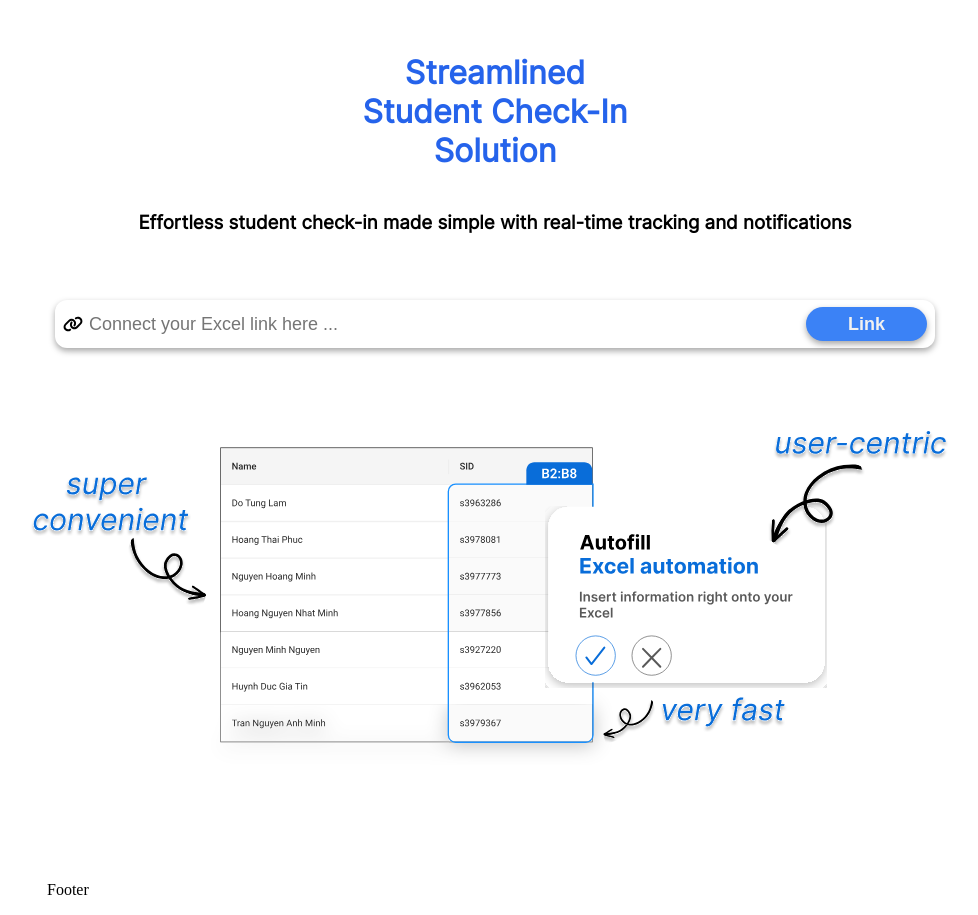
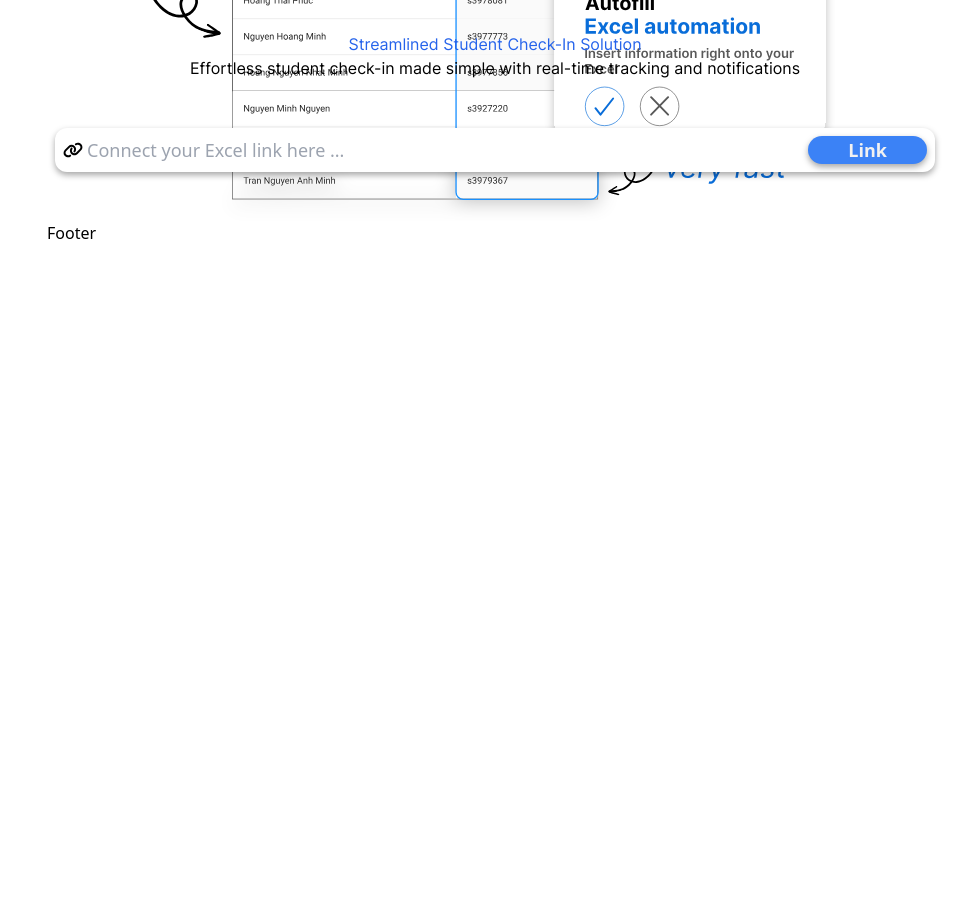
Before and after one commit to RMIT-FinTech-Club/Check-in-System, a Next.js app: page / in a window 1280 px wide. Shown: the whole page, without its empty margins (145-1123 px from the left). After the commit the page ends 800 px from the top, so only its background shows below. Built offline with nearby package versions, Linux system fonts and the light colour scheme.

Commit message:
Edit config

```diff
--- a/app/css/utility.css
+++ b/app/css/utility.css
@@ -1,6 +1,6 @@
 /* Typography */
 .h1 {
-    @apply lg:text-6xl sm:text-5xl text-4xl font-bold leading-normal;
+    @apply lg:text-5xl sm:text-4xl text-3xl font-bold leading-normal;
 }
 
 .h2 {
@@ -12,7 +12,7 @@
 }
 
 .p {
-    @apply md:text-lg text-base leading-normal tracking-tight text-gray-200;
+    @apply md:text-xl text-lg leading-normal tracking-tight;
 }
 
 .content {
--- a/jsconfig.json
+++ b/jsconfig.json
@@ -5,6 +5,7 @@
         "@/components/*": ["components/*"],
         "@/utils/*": ["utils/*"],
         "@/css/*": ["app/css/*"],
+        "@/public/*": ["public/*"],
       }
     }
   }
--- a/tailwind.config.js
+++ b/tailwind.config.js
@@ -29,7 +29,5 @@ module.exports = {
     },
   },
   plugins: [],
-  corePlugins: {
-    preflight: false,
-  },
+  corePlugins: {},
 };
```
Also changed, not shown: public/homepage.png (deleted), public/homepage.svg.
